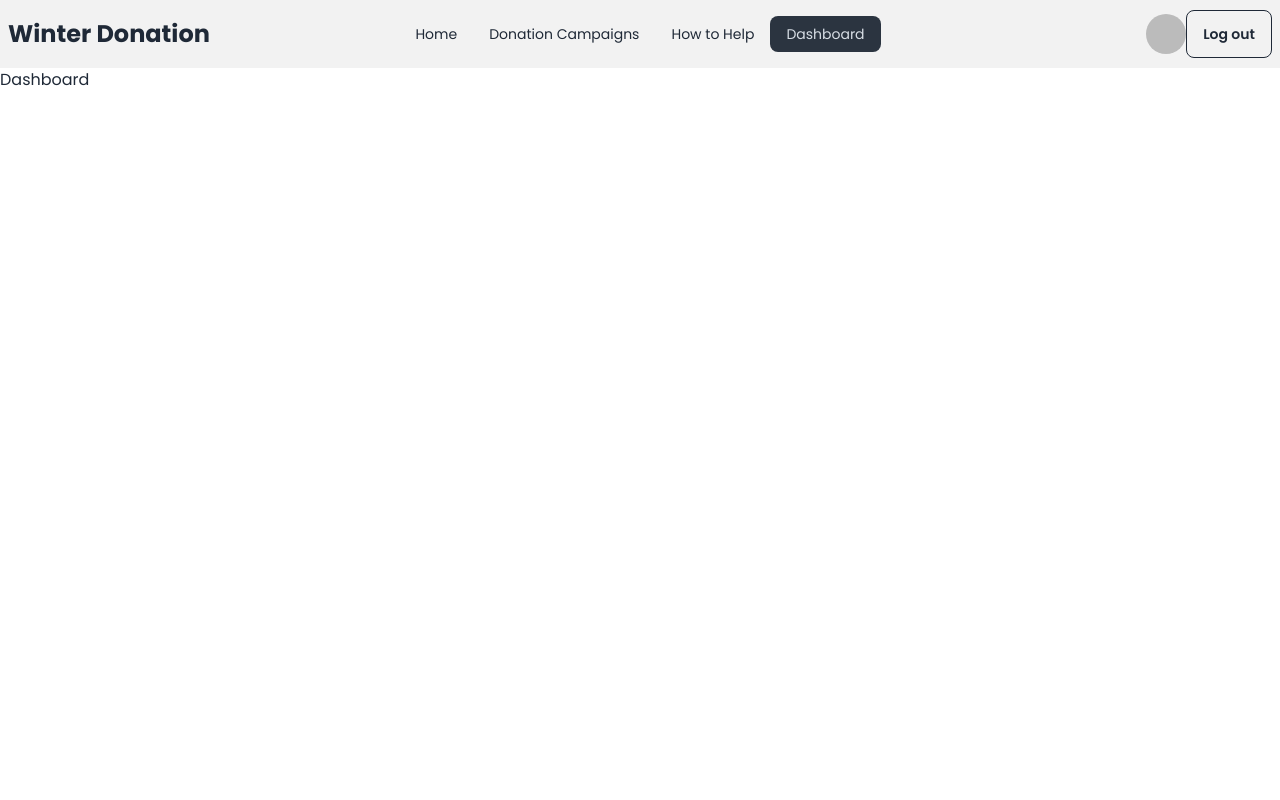
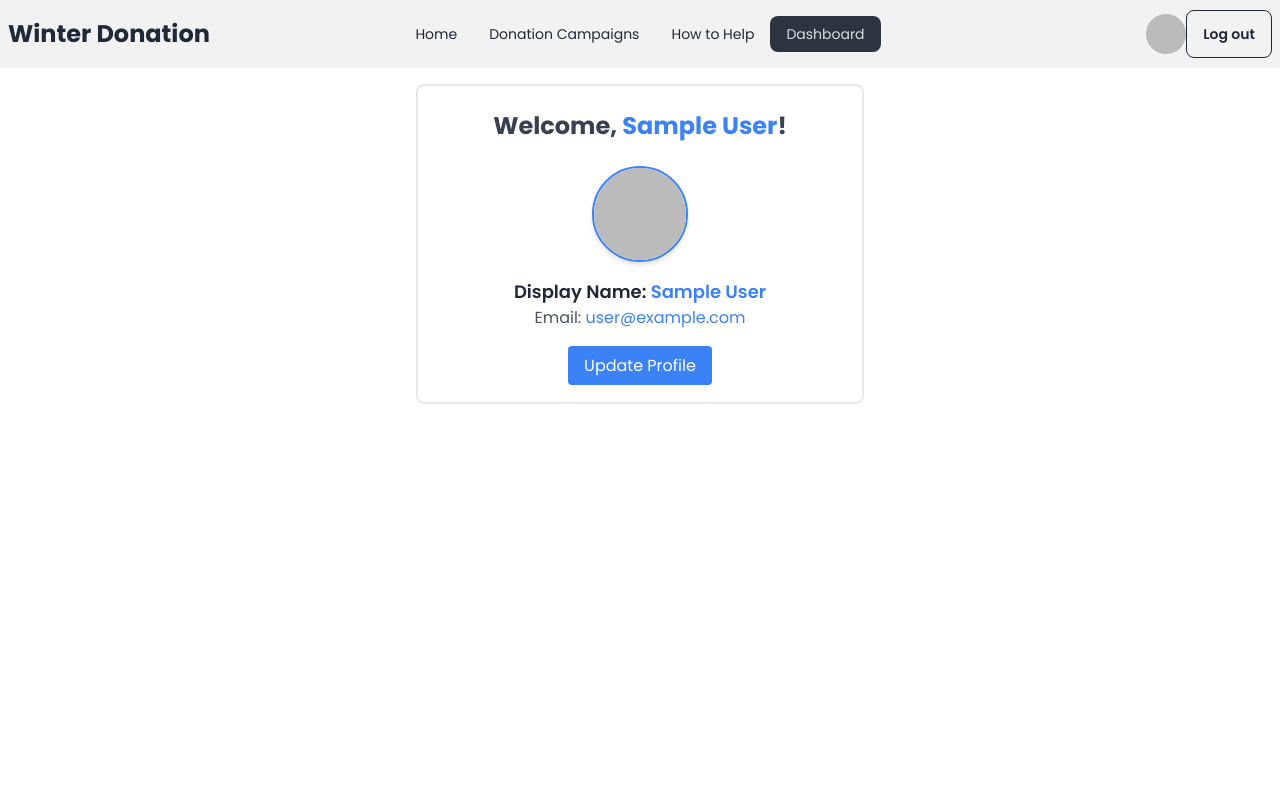
Before and after one commit to sakib-333/ph-b10-a9, a React (Vite) app: page /dashboard in a window 1280 px wide. Shown: the top 800 px of the page. Built offline with nearby package versions, Linux system fonts and the light colour scheme; no server answers; sample sign-in values are in the browser's storage.

Commit message:
Update dashboard.

```diff
--- a/src/pages/Dashboard.jsx
+++ b/src/pages/Dashboard.jsx
@@ -1,10 +1,51 @@
-import React, { useEffect } from "react";
+import React, { useContext, useEffect } from "react";
+import { AuthContext } from "../provider/AuthProvider";
+import { Link } from "react-router-dom";
 
 const Dashboard = () => {
+  const { user } = useContext(AuthContext);
+
   useEffect(() => {
     document.title = "Dashboard";
   }, []);
-  return <div>Dashboard</div>;
+  return (
+    <div className="flex items-center justify-center">
+      <div className="bg-white border-2 mt-4 rounded-lg w-full max-w-md p-6">
+        {/* Welcome Section */}
+        <div className="text-center">
+          <h1 className="text-2xl font-bold text-gray-700">
+            Welcome, <span className="text-blue-500">{user?.displayName}</span>!
+          </h1>
+        </div>
+
+        {/* Profile Section */}
+        <div className="mt-6 flex flex-col items-center">
+          <img
+            src={user?.photoURL}
+            alt="Profile Photo"
+            className="w-24 h-24 rounded-full border-2 border-blue-500 shadow-md"
+          />
+          <h2 className="text-lg font-semibold text-gray-800 mt-4">
+            Display Name:{" "}
+            <span className="text-blue-500">{user?.displayName}</span>
+          </h2>
+          <p className="text-gray-600">
+            Email: <span className="text-blue-500">{user?.email}</span>
+          </p>
+        </div>
+
+        {/* Update Button */}
+        <div className="mt-6 text-center">
+          <Link
+            to={"/update-profile"}
+            className="bg-blue-500 text-white px-4 py-2 rounded hover:bg-blue-600 transition duration-200"
+          >
+            Update Profile
+          </Link>
+        </div>
+      </div>
+    </div>
+  );
 };
 
 export default Dashboard;
```
